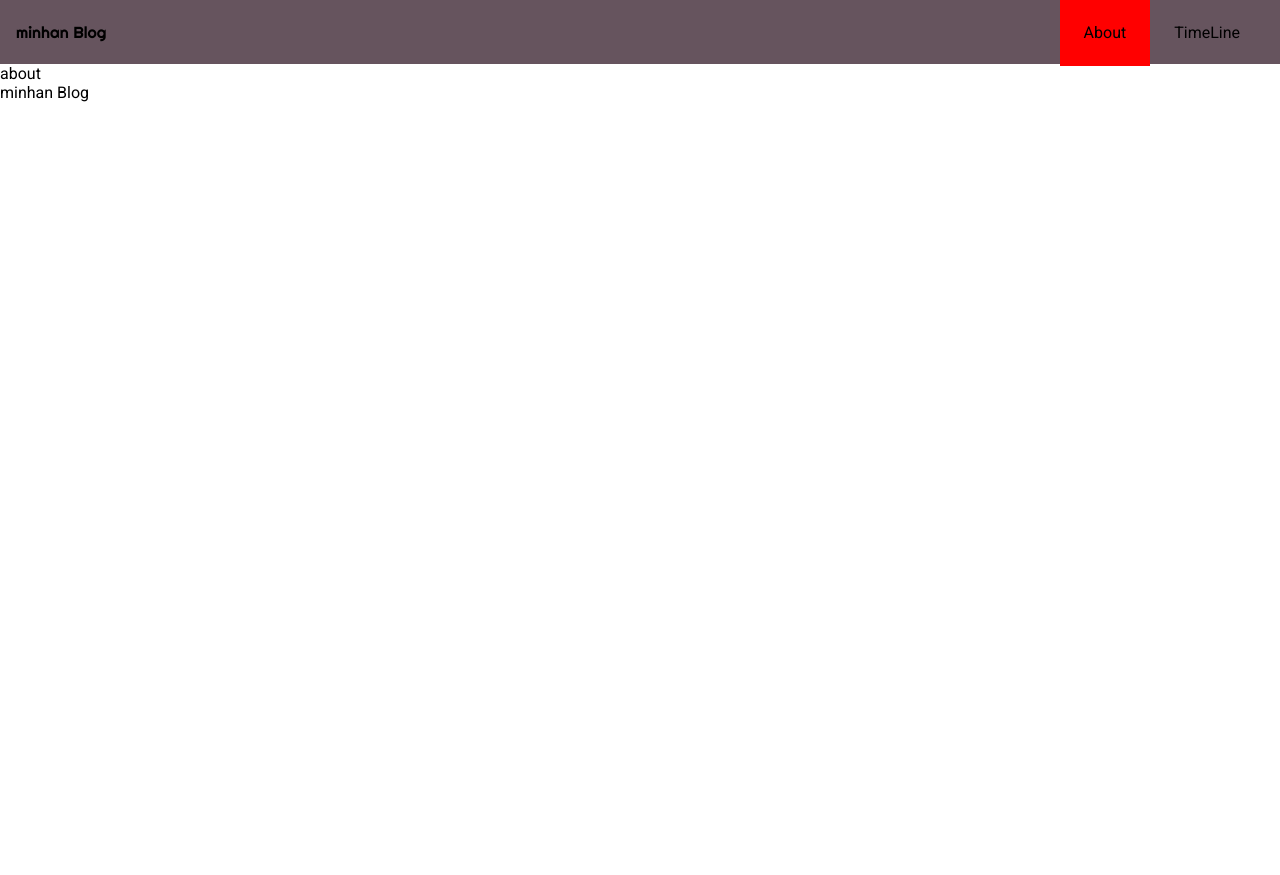
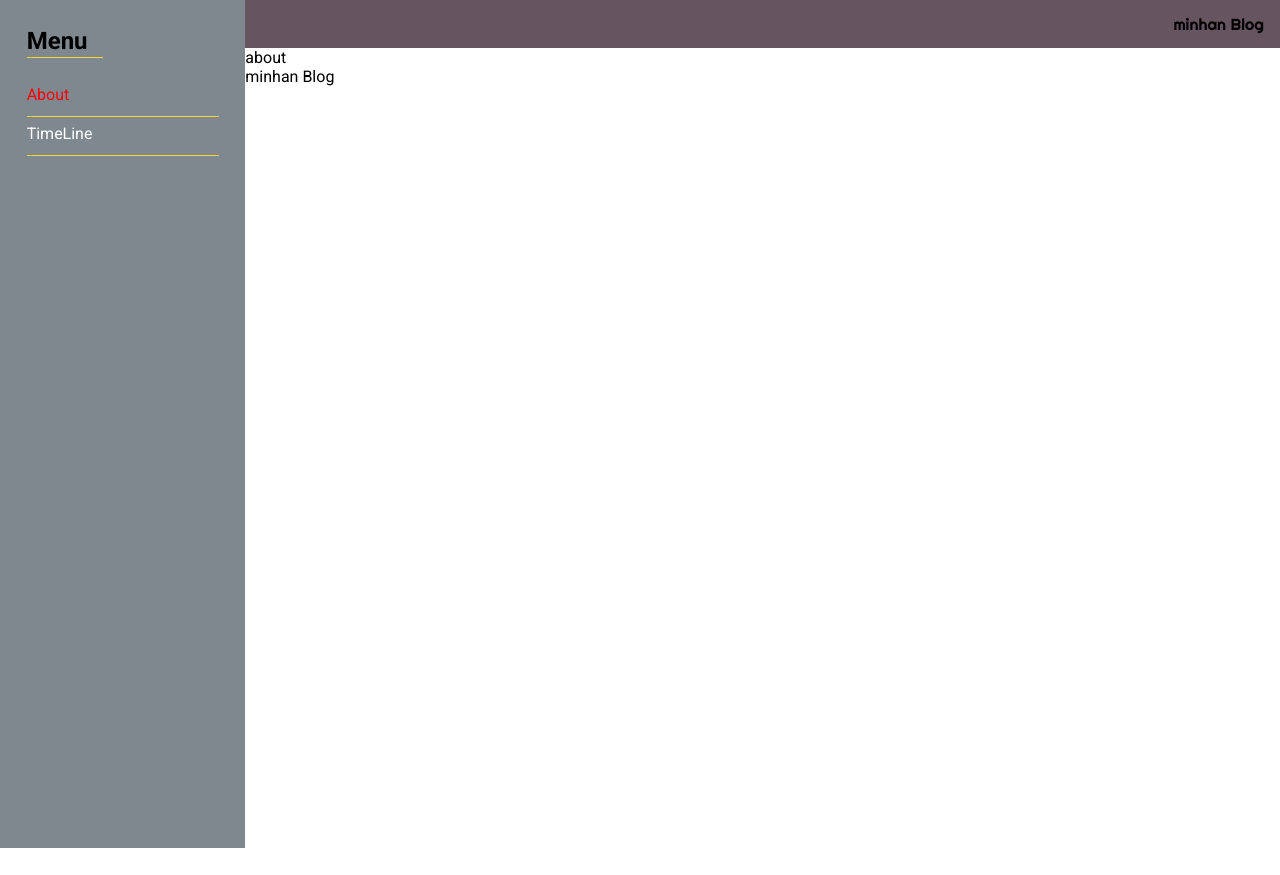
Before and after one commit to whoo3474/firebase-react-blog, a React (Create React App) app in the folder firebase-react-blog/: page / in a window 1280 px wide. Before the commit the page ends 800 px from the top, so only its background shows below. Built offline with nearby package versions, Linux system fonts and the light colour scheme.

Commit message:
master : side nav

```diff
--- a/firebase-react-blog/package.json
+++ b/firebase-react-blog/package.json
@@ -3,6 +3,8 @@
   "version": "0.1.0",
   "private": true,
   "dependencies": {
+    "@material-ui/core": "^3.8.3",
+    "@material-ui/icons": "^3.0.2",
     "axios": "^0.18.0",
     "immutable": "^4.0.0-rc.12",
     "node-sass": "^4.11.0",
--- a/firebase-react-blog/src/components/common/Header/Header.js
+++ b/firebase-react-blog/src/components/common/Header/Header.js
@@ -10,7 +10,6 @@ const Header = () => {
                     {/* 로고를 넣는다 */}
                     <Link to="/">minhan Blog</Link>
                 </div>
-                <Navigation/>
         </header>
     );
 };
--- a/firebase-react-blog/src/components/common/Header/Header.scss
+++ b/firebase-react-blog/src/components/common/Header/Header.scss
@@ -7,17 +7,13 @@ a {
 
 .header {
     background : $color-first;
-    height: 4rem;
+    height: 3rem;
     padding-left: 1rem;
     padding-right: 1rem;
     display: flex;
     align-items: center;
-    justify-content: space-between
+    justify-content: flex-end;
+      .logo{
+         font-family: 'Righteous', cursive;
+     }
 }
-
-.logo{
-    font-family: 'Righteous', cursive;
-}
-.nav-body  {
-
-}
--- a/firebase-react-blog/src/components/common/PageTemplate/PageTemplate.js
+++ b/firebase-react-blog/src/components/common/PageTemplate/PageTemplate.js
@@ -1,15 +1,20 @@
 import React from 'react';
 import Header from '../Header/Header';
 import Footer from '../Footer/Footer';
+import Navigation from '../navigation/navigation';
+import './PageTemplate.scss';
+// nav route
+import navRoute from '../../../route/nav';
 
 const PageTemplate = ({children}) => {
     return (
         <div className="page-template">
+            <Navigation navs={navRoute}/>
+            <main className="main-content">
             <Header/>
-            <main>
                 {children}
+            <Footer/>
             </main>
-            <Footer/>
         </div>
     );
 };
--- /dev/null
+++ b/firebase-react-blog/src/components/common/PageTemplate/PageTemplate.scss
@@ -0,0 +1,6 @@
+.page-template {
+    display:flex;
+    .main-content{
+        flex: 1;
+    }
+}
--- a/firebase-react-blog/src/components/common/navigation/navigation.js
+++ b/firebase-react-blog/src/components/common/navigation/navigation.js
@@ -2,11 +2,7 @@ import React from 'react';
 import { NavLink } from 'react-router-dom';
 import './navigation.scss';
 
-const navigation = ({navs=[
-    {to:"/",activeName:"active",name:"About"}
-    ,
-    {to:"/timeline",activeName:"active",name:"TimeLine"}
-]}) => {
+const navigation = ({navs}) => {
     const navList = navs.map(
         nav => (
             <li>
@@ -16,6 +12,9 @@ const navigation = ({navs=[
     );
     return (
         <div className="nav-body">
+            <h2>
+                Menu
+            </h2>
             <ul className="menu">
                 {navList}
             </ul>
@@ -24,3 +23,87 @@ const navigation = ({navs=[
 };
 
 export default navigation;
+
+// import React from 'react';
+// import PropTypes from 'prop-types';
+// import classNames from 'classnames';
+// import { withStyles } from '@material-ui/core/styles';
+// import Link from '@material-ui/core/Link';
+// import AppBar from './AppBar';
+// import Toolbar, { styles as toolbarStyles } from './Toolbar';
+
+// const styles = theme => ({
+//   title: {
+//     fontSize: 24,
+//   },
+//   placeholder: toolbarStyles(theme).root,
+//   toolbar: {
+//     justifyContent: 'space-between',
+//   },
+//   left: {
+//     flex: 1,
+//   },
+//   leftLinkActive: {
+//     color: theme.palette.common.white,
+//   },
+//   right: {
+//     flex: 1,
+//     display: 'flex',
+//     justifyContent: 'flex-end',
+//   },
+//   rightLink: {
+//     fontSize: 16,
+//     color: theme.palette.common.white,
+//     marginLeft: theme.spacing.unit * 3,
+//   },
+//   linkSecondary: {
+//     color: theme.palette.secondary.main,
+//   },
+// });
+// function navigation(props) {
+//   const { classes } = props;
+
+//   return (
+//     <div>
+//       <AppBar position="fixed">
+//         <Toolbar className={classes.toolbar}>
+//           <Link
+//             variant="h6"
+//             underline="none"
+//             color="inherit"
+//             className={classes.left}
+//             href="/premium-themes/onepirate"
+//           >
+//             {'Minhan'}
+//           </Link>
+//           <div className={classes.right}>
+//             <Link
+//               color="inherit"
+//               variant="h6"
+//               underline="none"
+//               className={classes.rightLink}
+//               href="/timeline"
+//             >
+//               {'TimeLine'}
+//             </Link>
+//             <Link
+//               variant="h6"
+//               underline="none"
+//               className={classNames(classes.rightLink, classes.linkSecondary)}
+//               to="/premium-themes/onepirate/sign-up"
+//             >
+//               {'Sign Up'}
+//             </Link>
+//           </div>
+//         </Toolbar>
+//       </AppBar>
+//       <div className={classes.placeholder} />
+//     </div>
+//   );
+// }
+
+// navigation.propTypes = {
+//   classes: PropTypes.object.isRequired,
+// };
+
+// export default withStyles(styles)(navigation);
--- a/firebase-react-blog/src/components/common/navigation/navigation.scss
+++ b/firebase-react-blog/src/components/common/navigation/navigation.scss
@@ -1,15 +1,47 @@
 
 .nav-body{
+    height:100vh;
+    width:15vw;
+    padding:1.6666666667em 1.6666666667em 1.3333333333em 1.6666666667em;
+    background-color: #7f888f;
+    h2{
+        position: relative;
+        margin-bottom: 20px;
+        &:after{
+            position:absolute;
+            content:"";
+            width: 6vw;
+            height:1px;
+            background: #ffd736;
+            left:0;
+            bottom:-3px;
+          }
+    }
     ul{
         display: flex;
+        flex-direction: column;
         height: 100%;
+        li{
+            color:white;
+            padding:0.625em 0;
+            position: relative;
+            a{
+
+            }
+            &:after{
+                position:absolute;
+                content:"";
+                width: 15vw;
+                height:1px;
+                background: #ffd736;
+                left:0;
+                bottom:-3px;
+              }
+        }
     }
 
-    a{
-        padding:1.5rem;
-    }
 }
 
 .active {
-    background-color: red;
+    color: red;
 }
--- /dev/null
+++ b/firebase-react-blog/src/route/nav.js
@@ -0,0 +1,6 @@
+const navRoutes = [
+        {to:"/",activeName:"active",name:"About"}
+        ,
+        {to:"/timeline",activeName:"active",name:"TimeLine"}
+];
+export default navRoutes;
```
Also changed, not shown: 1 other file (tests, documents, lock files or other folders).
